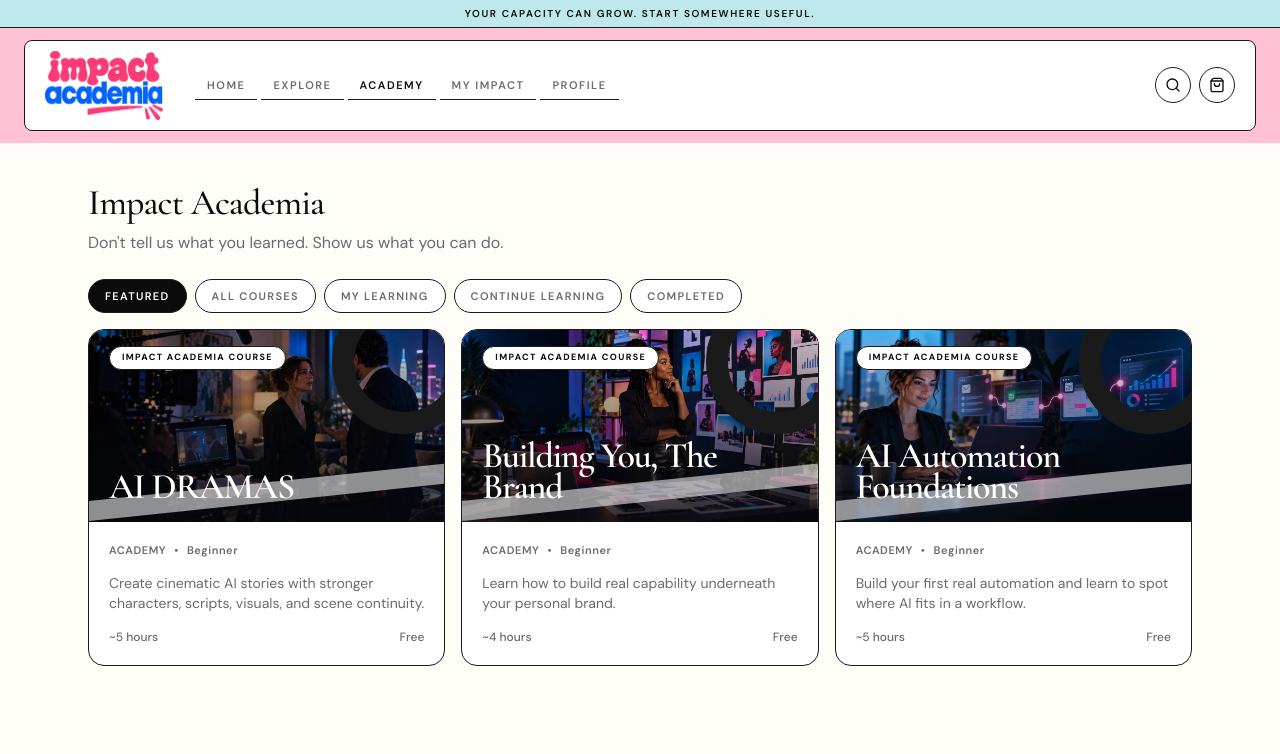
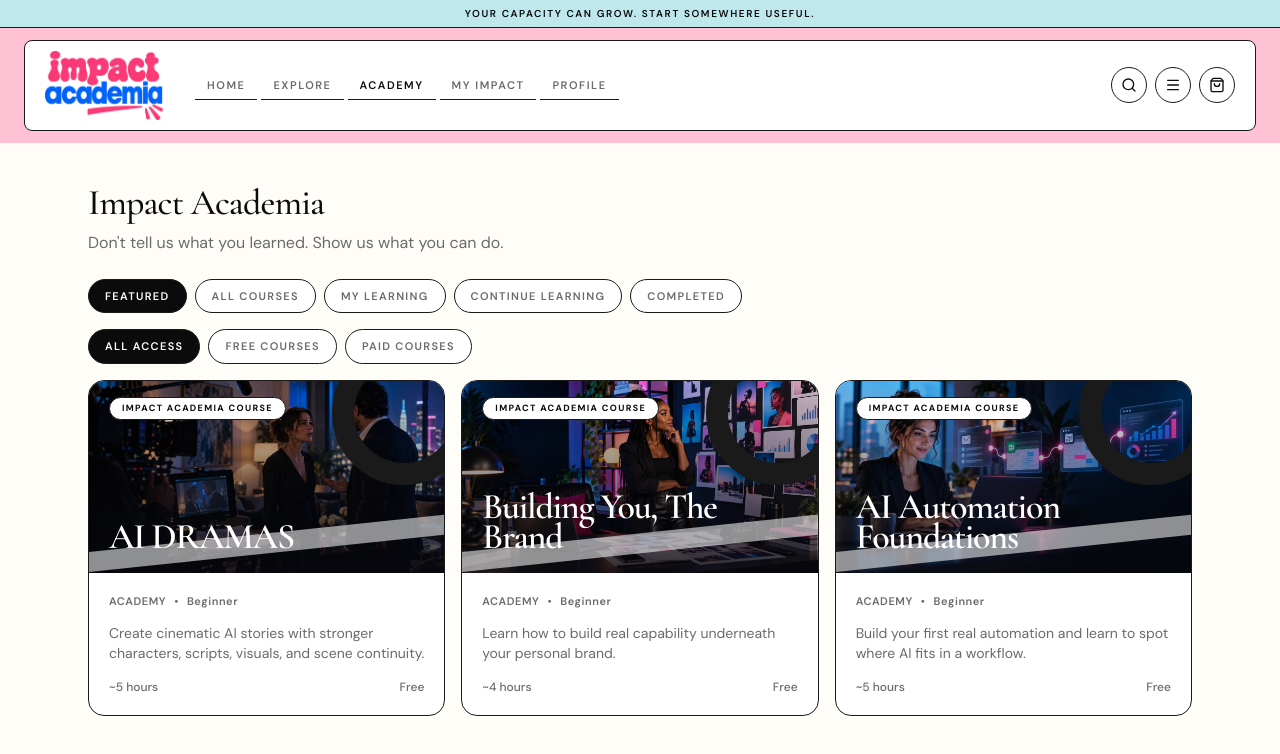
Before and after one commit to goodsmartlabs/impact-multiplier, a Next.js app: page /academy in a window 1280 px wide. Shown: the top 754 px of the page. Built offline with nearby package versions, Linux system fonts and the light colour scheme.

Commit message:
feat: add accessible content menu and course filters

```diff
--- a/src/app/academy/page.tsx
+++ b/src/app/academy/page.tsx
@@ -1,14 +1,15 @@
 "use client";
 
-import { useMemo, useState } from "react";
+import { Suspense, useMemo, useState } from "react";
 import Link from "next/link";
+import { useRouter, useSearchParams } from "next/navigation";
 import { COURSES } from "@/lib/data/courses";
 import { CourseCard } from "@/components/academy/course-card";
 import { FilterPills } from "@/components/discovery/filter-pills";
 import { useAcademyStore } from "@/lib/store/academy-store";
 import { useHydrated } from "@/lib/use-hydrated";
 import { COURSE_TRACK_LABELS } from "@/lib/data/constants";
-import type { CourseTrack } from "@/lib/types";
+import type { CourseAccess, CourseTrack } from "@/lib/types";
 
 type Tab = "featured" | "all" | "my_learning" | "continue" | "completed";
 
@@ -28,11 +29,31 @@
   })),
 ];
 
+const ACCESS_OPTIONS: { key: CourseAccess | "all"; label: string }[] = [
+  { key: "all", label: "All access" },
+  { key: "free", label: "Free Courses" },
+  { key: "paid", label: "Paid Courses" },
+];
+
 export default function AcademyPage() {
+  return (
+    <Suspense fallback={<AcademyPageShell />}>
+      <AcademyContent />
+    </Suspense>
+  );
+}
+
+function AcademyContent() {
+  const router = useRouter();
+  const searchParams = useSearchParams();
   const mounted = useHydrated();
   const [tab, setTab] = useState<Tab>("featured");
   const [track, setTrack] = useState<CourseTrack | "all">("all");
   const enrollments = useAcademyStore((s) => s.enrollments);
+  const requestedAccess = searchParams.get("access");
+  const access: CourseAccess | "all" =
+    requestedAccess === "free" || requestedAccess === "paid" ? requestedAccess : "all";
+  const effectiveTab: Tab = access !== "all" && tab === "featured" ? "all" : tab;
 
   const enrolledSlugs = useMemo(() => new Set(enrollments.map((e) => e.courseSlug)), [enrollments]);
   const inProgressSlugs = useMemo(
@@ -46,13 +67,14 @@
 
   const courses = useMemo(() => {
     let list = COURSES;
-    if (tab === "featured") list = list.filter((c) => c.featured);
-    if (tab === "all" && track !== "all") list = list.filter((c) => c.tracks.includes(track));
-    if (tab === "my_learning") list = mounted ? list.filter((c) => enrolledSlugs.has(c.slug)) : [];
-    if (tab === "continue") list = mounted ? list.filter((c) => inProgressSlugs.has(c.slug)) : [];
-    if (tab === "completed") list = mounted ? list.filter((c) => completedSlugs.has(c.slug)) : [];
+    if (effectiveTab === "featured") list = list.filter((c) => c.featured);
+    if (effectiveTab === "all" && track !== "all") list = list.filter((c) => c.tracks.includes(track));
+    if (effectiveTab === "my_learning") list = mounted ? list.filter((c) => enrolledSlugs.has(c.slug)) : [];
+    if (effectiveTab === "continue") list = mounted ? list.filter((c) => inProgressSlugs.has(c.slug)) : [];
+    if (effectiveTab === "completed") list = mounted ? list.filter((c) => completedSlugs.has(c.slug)) : [];
+    if (access !== "all") list = list.filter((c) => c.access === access);
     return list;
-  }, [tab, track, mounted, enrolledSlugs, inProgressSlugs, completedSlugs]);
+  }, [effectiveTab, track, access, mounted, enrolledSlugs, inProgressSlugs, completedSlugs]);
 
   return (
     <div className="mx-auto max-w-6xl px-4 pb-16 pt-6 md:px-6 md:pt-10">
@@ -66,10 +88,20 @@
       </div>
 
       <div className="mb-4">
-        <FilterPills options={TABS} active={tab} onChange={setTab} />
+        <FilterPills options={TABS} active={effectiveTab} onChange={setTab} />
       </div>
 
-      {tab === "all" && (
+      <div className="mb-4">
+        <FilterPills
+          options={ACCESS_OPTIONS}
+          active={access}
+          onChange={(nextAccess) => {
+            router.replace(nextAccess === "all" ? "/academy" : `/academy?access=${nextAccess}`);
+          }}
+        />
+      </div>
+
+      {effectiveTab === "all" && (
         <div className="mb-6">
           <FilterPills options={TRACK_OPTIONS} active={track} onChange={setTrack} />
         </div>
@@ -77,10 +109,10 @@
 
       {courses.length === 0 ? (
         <div className="rounded-3xl border border-dashed border-line p-10 text-center text-sm text-muted">
-          {tab === "my_learning" && "You haven't enrolled in anything yet."}
-          {tab === "continue" && "Nothing in progress right now."}
-          {tab === "completed" && "Nothing completed yet — keep going."}
-          {(tab === "featured" || tab === "all") && "No courses match yet."}
+          {effectiveTab === "my_learning" && "You haven't enrolled in anything yet."}
+          {effectiveTab === "continue" && "Nothing in progress right now."}
+          {effectiveTab === "completed" && "Nothing completed yet — keep going."}
+          {(effectiveTab === "featured" || effectiveTab === "all") && "No courses match yet."}
           <div className="mt-3">
             <Link href="/academy" onClick={() => setTab("all")} className="text-ink underline">
               Browse all courses
@@ -97,3 +129,7 @@
     </div>
   );
 }
+
+function AcademyPageShell() {
+  return <div className="mx-auto min-h-[60vh] max-w-6xl px-4 py-10 md:px-6" />;
+}
--- a/src/app/explore/page.tsx
+++ b/src/app/explore/page.tsx
@@ -1,6 +1,7 @@
 "use client";
 
-import { useMemo, useState } from "react";
+import { Suspense, useMemo, useState } from "react";
+import { useRouter, useSearchParams } from "next/navigation";
 import { DiscoveryCard } from "@/components/discovery/discovery-card";
 import { FilterPills } from "@/components/discovery/filter-pills";
 import { SearchBar } from "@/components/discovery/search-bar";
@@ -24,18 +25,41 @@
   { key: "influence", label: INCREASE_AREA_LABELS.influence },
 ];
 
+const OPPORTUNITY_TYPES = new Set<DiscoveryType>([
+  "career_opportunity",
+  "business_opportunity",
+  "grant",
+  "scholarship",
+  "fellowship",
+]);
+
 export default function ExplorePage() {
-  const [type, setType] = useState<DiscoveryType | "all">("all");
+  return (
+    <Suspense fallback={<ExplorePageShell />}>
+      <ExploreContent />
+    </Suspense>
+  );
+}
+
+function ExploreContent() {
+  const router = useRouter();
+  const searchParams = useSearchParams();
   const [area, setArea] = useState<IncreaseArea | "all">("all");
+  const requestedType = searchParams.get("type");
+  const type = TYPE_OPTIONS.some((option) => option.key === requestedType)
+    ? (requestedType as DiscoveryType | "all")
+    : "all";
+  const group = searchParams.get("group") === "opportunities" ? "opportunities" : null;
 
   const items = useMemo(
     () =>
       DISCOVERY_ITEMS.filter((item) => {
         if (type !== "all" && item.type !== type) return false;
+        if (group === "opportunities" && !OPPORTUNITY_TYPES.has(item.type)) return false;
         if (area !== "all" && !item.increaseAreas.includes(area)) return false;
         return true;
       }),
-    [type, area]
+    [type, area, group]
   );
 
   return (
@@ -55,7 +79,13 @@
       </div>
 
       <div className="mb-3">
-        <FilterPills options={TYPE_OPTIONS} active={type} onChange={setType} />
+        <FilterPills
+          options={TYPE_OPTIONS}
+          active={type}
+          onChange={(nextType) => {
+            router.replace(nextType === "all" ? "/explore" : `/explore?type=${nextType}`);
+          }}
+        />
       </div>
       <div className="mb-6">
         <FilterPills options={AREA_OPTIONS} active={area} onChange={setArea} />
@@ -79,3 +109,7 @@
     </div>
   );
 }
+
+function ExplorePageShell() {
+  return <div className="mx-auto min-h-[60vh] max-w-6xl px-4 py-10 md:px-6" />;
+}
--- /dev/null
+++ b/src/components/nav/content-menu.tsx
@@ -0,0 +1,105 @@
+"use client";
+
+import { useEffect, useRef, useState } from "react";
+import Link from "next/link";
+import { ChevronRight, Menu, X } from "lucide-react";
+
+const DISCOVER_LINKS = [
+  { label: "Skills", href: "/explore?type=skill" },
+  { label: "Mental Models", href: "/explore?type=mental_model" },
+  { label: "Productivity Systems", href: "/explore?type=productivity_system" },
+  { label: "Articles", href: "/explore?type=article" },
+  { label: "Tools", href: "/explore?type=tool" },
+  { label: "Opportunities", href: "/explore?group=opportunities" },
+] as const;
+
+const COURSE_LINKS = [
+  { label: "All Courses", href: "/academy?access=all" },
+  { label: "Free Courses", href: "/academy?access=free" },
+  { label: "Paid Courses", href: "/academy?access=paid" },
+] as const;
+
+export function ContentMenu() {
+  const [open, setOpen] = useState(false);
+  const containerRef = useRef<HTMLDivElement>(null);
+
+  useEffect(() => {
+    if (!open) return;
+
+    function closeOnOutsideClick(event: MouseEvent) {
+      if (!containerRef.current?.contains(event.target as Node)) setOpen(false);
+    }
+
+    function closeOnEscape(event: KeyboardEvent) {
+      if (event.key === "Escape") setOpen(false);
+    }
+
+    document.addEventListener("mousedown", closeOnOutsideClick);
+    document.addEventListener("keydown", closeOnEscape);
+    return () => {
+      document.removeEventListener("mousedown", closeOnOutsideClick);
+      document.removeEventListener("keydown", closeOnEscape);
+    };
+  }, [open]);
+
+  return (
+    <div ref={containerRef} className="relative">
+      <button
+        type="button"
+        aria-label={open ? "Close content menu" : "Open content menu"}
+        aria-expanded={open}
+        aria-controls="content-menu-panel"
+        onClick={() => setOpen((current) => !current)}
+        className="flex h-9 w-9 items-center justify-center rounded-full border border-line text-ink transition-colors hover:border-ink focus-visible:outline-2 focus-visible:outline-offset-2 focus-visible:outline-ink"
+      >
+        {open ? <X className="h-4 w-4" /> : <Menu className="h-4 w-4" />}
+      </button>
+
+      {open && (
+        <div
+          id="content-menu-panel"
+          className="absolute right-0 top-12 z-50 w-[min(21rem,calc(100vw-2rem))] overflow-hidden rounded-2xl border border-ink bg-paper shadow-[6px_6px_0_0_var(--color-ink)]"
+        >
+          <div className="border-b border-ink bg-pink-dim px-5 py-4">
+            <p className="text-[10px] font-bold uppercase tracking-[0.18em] text-pink">Explore Impact Academia</p>
+            <p className="mt-1 text-sm font-semibold text-ink">What do you want to find?</p>
+          </div>
+
+          <MenuSection title="Discover" links={DISCOVER_LINKS} onNavigate={() => setOpen(false)} />
+          <MenuSection title="Courses" links={COURSE_LINKS} onNavigate={() => setOpen(false)} bordered />
+        </div>
+      )}
+    </div>
+  );
+}
+
+function MenuSection({
+  title,
+  links,
+  onNavigate,
+  bordered = false,
+}: {
+  title: string;
+  links: ReadonlyArray<{ label: string; href: string }>;
+  onNavigate: () => void;
+  bordered?: boolean;
+}) {
+  return (
+    <div className={bordered ? "border-t border-line px-3 py-3" : "px-3 py-3"}>
+      <p className="px-2 pb-1.5 text-[10px] font-bold uppercase tracking-[0.16em] text-muted">{title}</p>
+      <div className="grid grid-cols-1 gap-0.5">
+        {links.map((link) => (
+          <Link
+            key={link.href}
+            href={link.href}
+            onClick={onNavigate}
+            className="group flex min-h-10 items-center justify-between rounded-lg px-2 py-2 text-sm font-semibold text-ink transition-colors hover:bg-blue-dim focus-visible:outline-2 focus-visible:outline-offset-1 focus-visible:outline-ink"
+          >
+            {link.label}
+            <ChevronRight className="h-4 w-4 text-muted transition-transform group-hover:translate-x-0.5" />
+          </Link>
+        ))}
+      </div>
+    </div>
+  );
+}
--- a/src/components/nav/mobile-top-bar.tsx
+++ b/src/components/nav/mobile-top-bar.tsx
@@ -4,6 +4,7 @@
 import { ShoppingBag, Search } from "lucide-react";
 import { useCartCount } from "./cart-badge";
 import { BrandLogo } from "@/components/brand-logo";
+import { ContentMenu } from "./content-menu";
 
 export function MobileTopBar() {
   const cartCount = useCartCount();
@@ -21,6 +22,7 @@
         >
           <Search className="h-4 w-4" />
         </Link>
+        <ContentMenu />
         <Link
           href="/cart"
           aria-label="Impact Cart"
--- a/src/components/nav/top-nav.tsx
+++ b/src/components/nav/top-nav.tsx
@@ -7,6 +7,7 @@
 import { cn } from "@/lib/utils";
 import { useCartCount } from "./cart-badge";
 import { BrandLogo } from "@/components/brand-logo";
+import { ContentMenu } from "./content-menu";
 
 export function TopNav() {
   const pathname = usePathname();
@@ -48,6 +49,7 @@
           >
             <Search className="h-4 w-4" />
           </Link>
+          <ContentMenu />
           <Link
             href="/cart"
             aria-label="Impact Cart"
```
